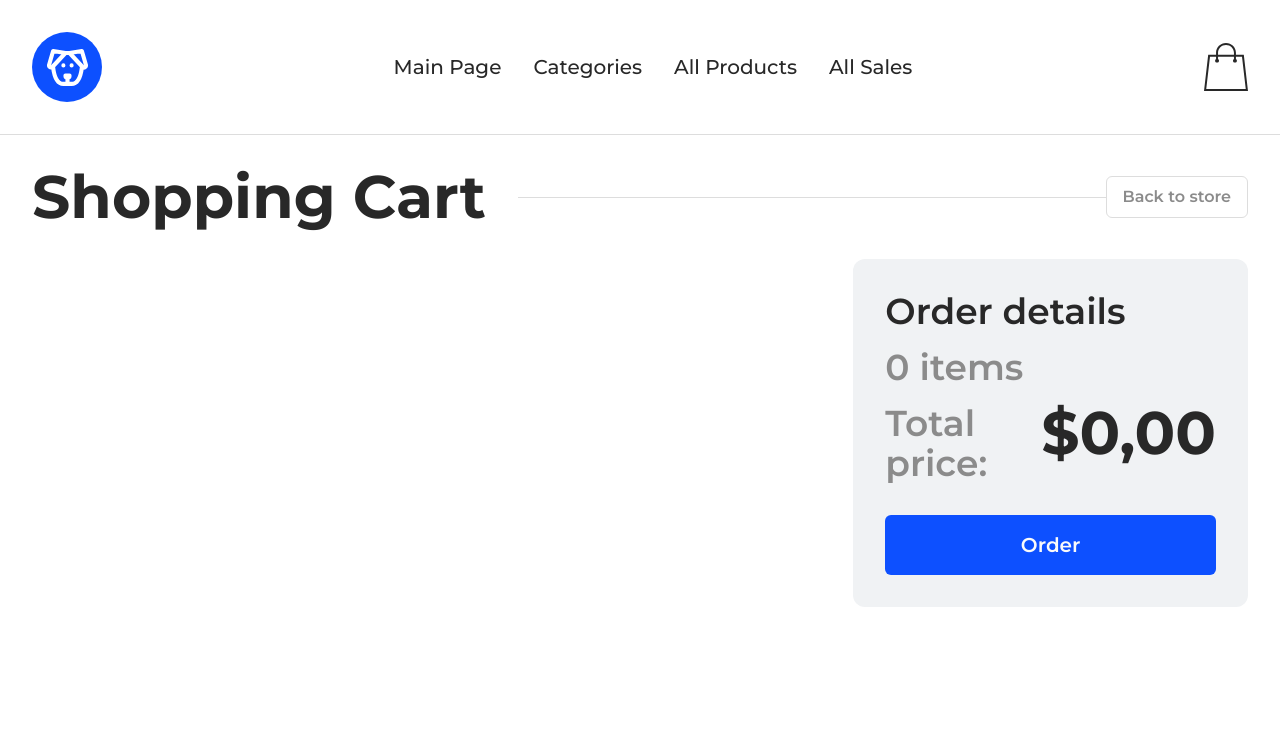
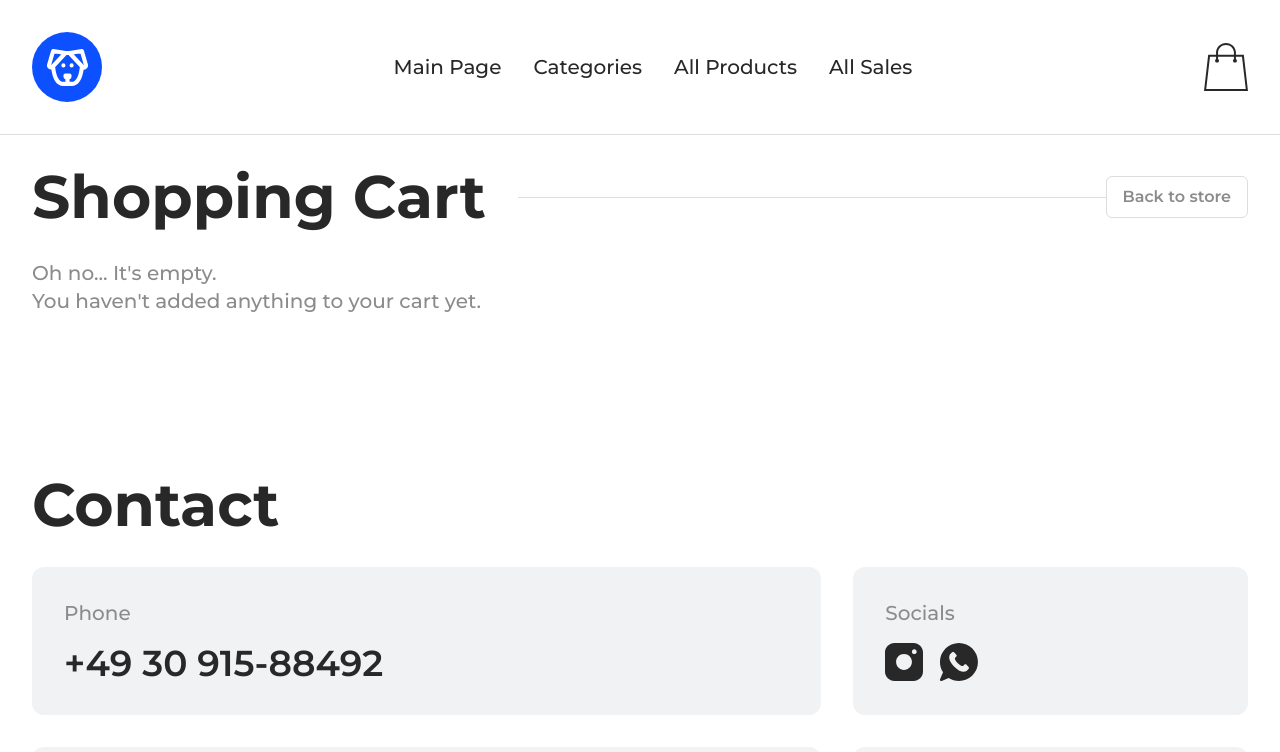
Before and after one commit to kostia2231/reactFinalP, a React (Vite) app: page /cart in a window 1280 px wide. Shown: the top 752 px of the page. Built offline with nearby package versions, Linux system fonts and the light colour scheme.

Commit message:
clearOneTypeOfItem Action: added

```diff
--- a/src/components/cartProduct/index.jsx
+++ b/src/components/cartProduct/index.jsx
@@ -4,7 +4,7 @@ import { Button } from "../ui/button";
 import useCartStore from "@/storeHook/storeCart";
 
 export default function CartProduct({ product }) {
-  const { addItem, removeItem, cart } = useCartStore();
+  const { addItem, removeItem, clearOneTypeOfItem } = useCartStore();
 
   const handleAddToCart = () => {
     if (product) {
@@ -20,9 +20,15 @@ export default function CartProduct({ product }) {
   return (
     <div className="mb-4 border rounded-xl">
       <div className="flex flex-col gap-8 p-8">
-        <div className="flex justify-between">
+        <div className="flex justify-between h-[20px]">
           <TypographyH4>{product.title}</TypographyH4>
-          <p>X</p>
+          <Button
+            onClick={() => clearOneTypeOfItem(product.id)}
+            variant="ghost"
+            size="icon"
+          >
+            X
+          </Button>
         </div>
         <div className="flex items-center gap-4">
           <div className="flex items-center gap-8 border rounded-md h-fit">
--- a/src/pages/cart/index.jsx
+++ b/src/pages/cart/index.jsx
@@ -5,6 +5,7 @@ import { Link } from "react-router-dom";
 import { Badge } from "@/components/ui/badge";
 import useCartStore from "@/storeHook/storeCart";
 import CartProduct from "@/components/cartProduct";
+import { TypographyH4Muted } from "@/components/ui/typo/TypographyH4Muted";
 
 export default function Cart() {
   const { cart, getCartCount, getTotalPrice } = useCartStore();
@@ -22,6 +23,7 @@ export default function Cart() {
           </Badge>
         </Link>
       </div>
+      {cart.length !== 0 ? (
         <div className="grid grid-cols-[2fr_1fr] gap-8">
           <div>
             {cart.map((product) => (
@@ -32,7 +34,9 @@ export default function Cart() {
           <div className=" rounded-xl bg-secondary h-fit">
             <div className="flex flex-col justify-between p-8">
               <div className="flex flex-col gap-4">
-              <TypographyH2 moreStyle="font-[700]">Order details</TypographyH2>
+                <TypographyH2 moreStyle="font-[700]">
+                  Order details
+                </TypographyH2>
                 <TypographyH2 moreStyle="text-muted font-[500]">
                   {getCartCount()} items
                 </TypographyH2>
@@ -47,6 +51,13 @@ export default function Cart() {
             </div>
           </div>
         </div>
+      ) : (
+        <TypographyH4Muted>
+          Oh no... It's empty.
+          <br />
+          You haven't added anything to your cart yet.
+        </TypographyH4Muted>
+      )}
     </div>
   );
 }
--- a/src/storeHook/storeCart.js
+++ b/src/storeHook/storeCart.js
@@ -58,7 +58,23 @@ const useCartStore = create(
           totalCount: updatedTotalCount,
         };
       }),
-    clearCart: () => set({ cart: [], totalCount: 0 }),
+
+    clearOneTypeOfItem: (itemId) =>
+      set((state) => {
+        const itemsToRemove = state.cart.filter((p) => p.id === itemId);
+        if (itemsToRemove.length === 0) {
+          return state;
+        }
+        const updatedCart = state.cart.filter((p) => p.id !== itemId);
+        const totalRemovedItems = itemsToRemove.reduce(
+          (total, item) => total + item.quantity,
+          0
+        );
+        return {
+          cart: updatedCart,
+          totalCount: state.totalCount - totalRemovedItems,
+        };
+      }),
 
     getTotalPrice: () => {
       return get().cart.reduce(
@@ -69,6 +85,7 @@ const useCartStore = create(
         0
       );
     },
+
     getCartCount: () => get().totalCount,
   }))
 );
```
Lines whose indentation alone changed are shown as unchanged.
